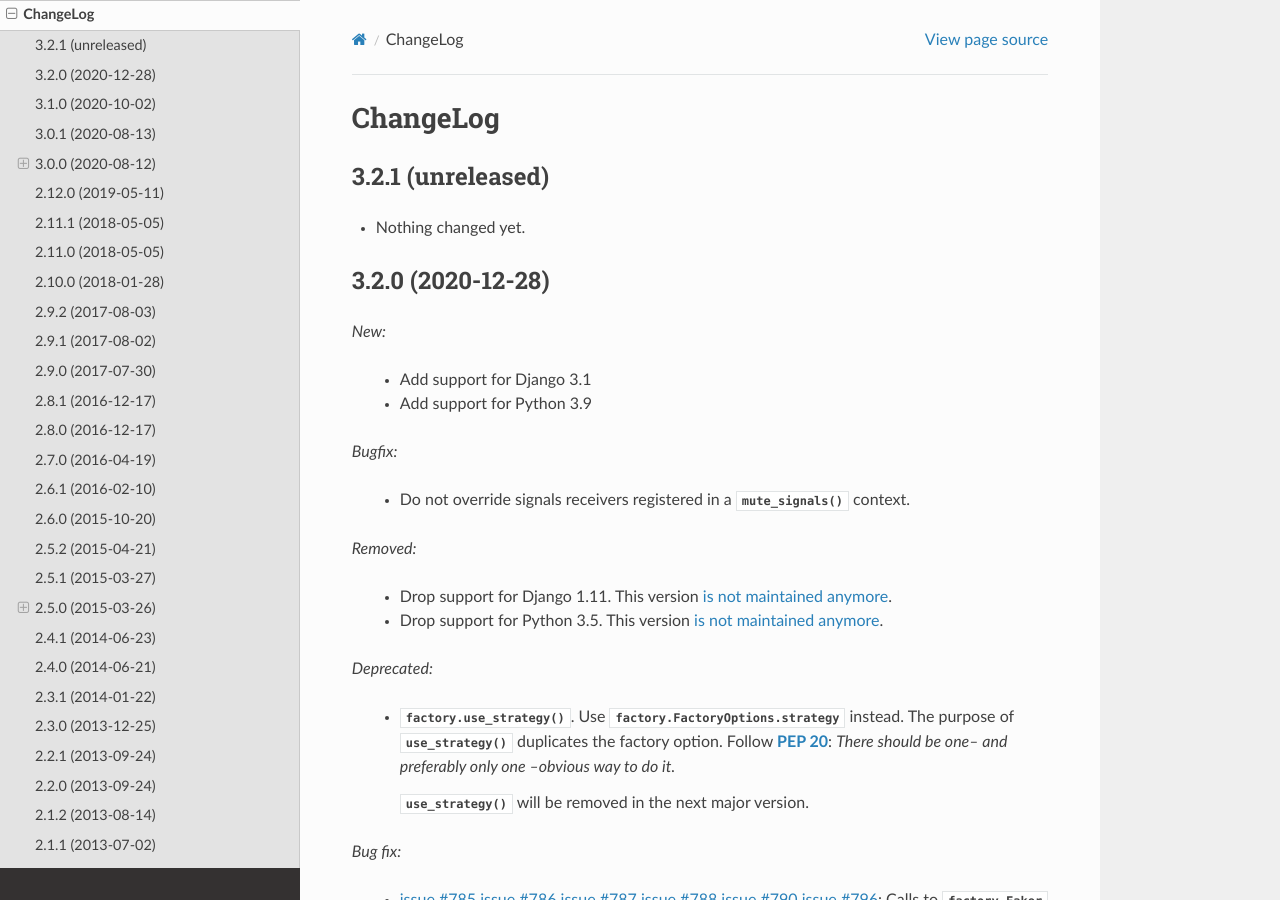
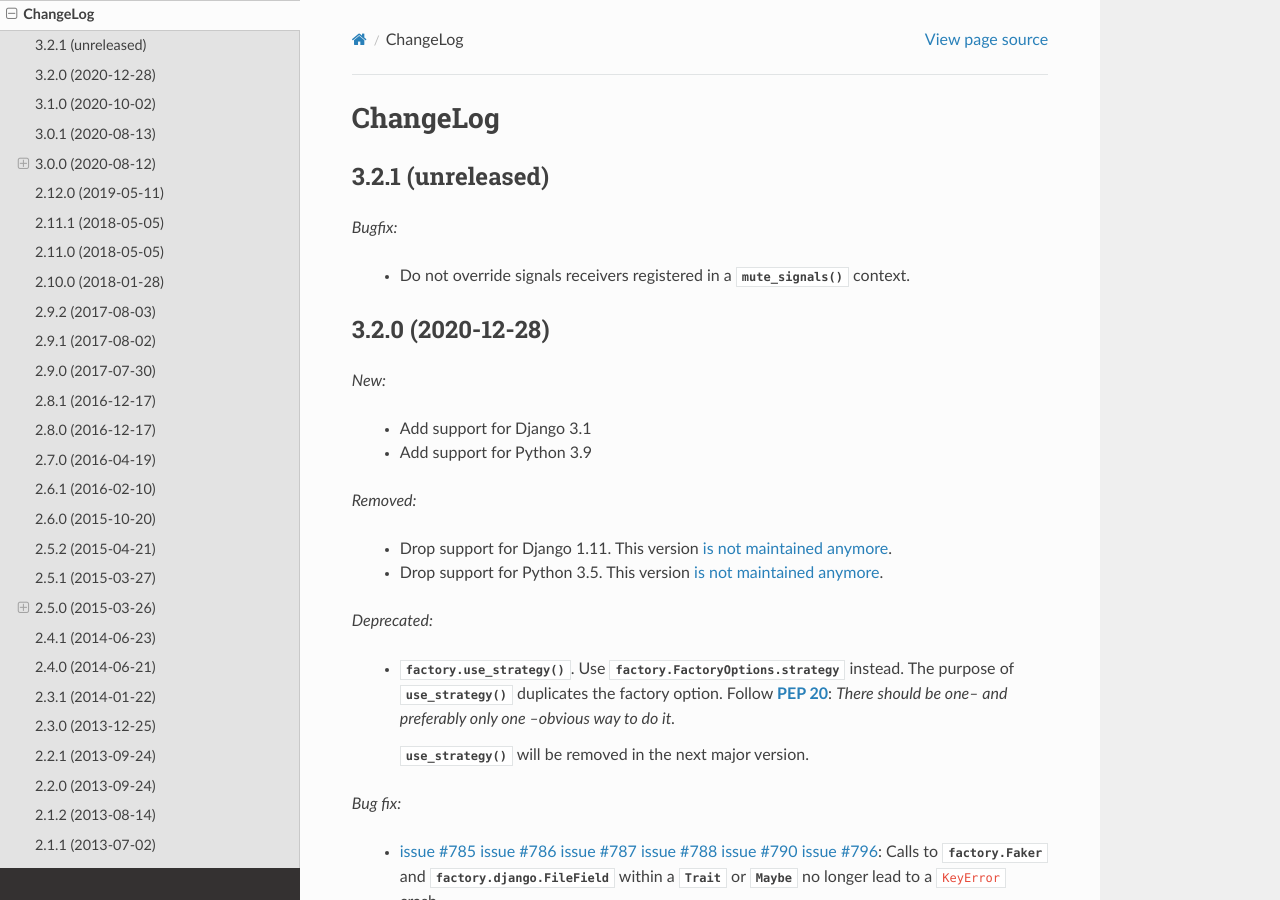
Before and after one commit to FactoryBoy/factory_boy, a Sphinx documentation site: the page built from docs/changelog.rst, in a window 1280 px wide and 900 px high. Built offline with Sphinx 7.4.7 and the Read the Docs theme 2.0.0, drawn with Linux system fonts in a browser that asks for light colours; some of the changed lines change nothing that is shown.

Commit message:
Move #799 changelog entry to the unreleased section
:facepalm:

```diff
--- a/docs/changelog.rst
+++ b/docs/changelog.rst
@@ -6,7 +6,9 @@ ChangeLog
 3.2.1 (unreleased)
 ------------------
 
-- Nothing changed yet.
+*Bugfix:*
+
+    - Do not override signals receivers registered in a :meth:`~factory.django.mute_signals` context.
 
 
 3.2.0 (2020-12-28)
@@ -16,10 +18,6 @@ ChangeLog
 
     - Add support for Django 3.1
     - Add support for Python 3.9
-
-*Bugfix:*
-
-    - Do not override signals receivers registered in a :meth:`~factory.django.mute_signals` context.
 
 *Removed:*
 
```
